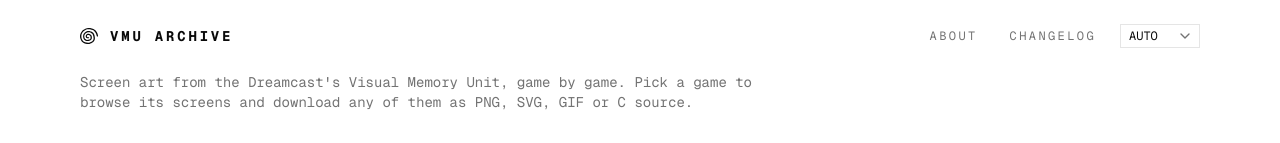
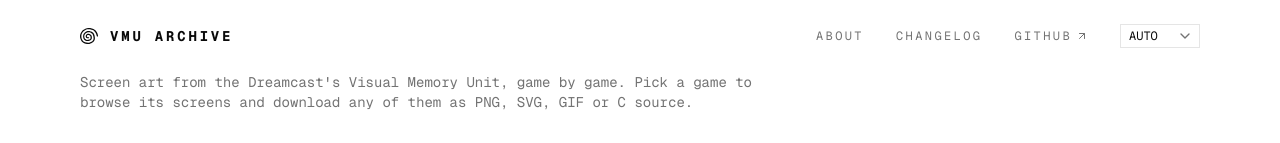
Before and after one commit to vgarmes/vmu-archive, a Next.js app: page / in a window 1280 px wide. Shown: the top 143 px of the page. Built offline with nearby package versions, Linux system fonts and the light colour scheme.

Commit message:
feat: github link in the header

```diff
--- a/src/components/SiteNav.tsx
+++ b/src/components/SiteNav.tsx
@@ -4,15 +4,37 @@ import { useEffect, useRef, useState } from 'react'
 import Link from 'next/link'
 import { usePathname } from 'next/navigation'
 import { cn } from 'cn'
+import { ArrowUpRightIcon } from 'lucide-react'
 import ThemeToggle, { ThemeButtons } from '@/components/ThemeToggle'
 
-const LINKS = [
+type NavLink = { href: string; label: string; external?: boolean }
+
+const LINKS: NavLink[] = [
 	{ href: '/about', label: 'About' },
-	{ href: '/changelog', label: 'Changelog' }
-] as const
+	{ href: '/changelog', label: 'Changelog' },
+	{
+		href: 'https://github.com/vgarmes/vmu-archive',
+		label: 'GitHub',
+		external: true
+	}
+]
 
 const NAV_LINK =
-	'text-muted-foreground hover:bg-foreground hover:text-background focus-visible:bg-foreground focus-visible:text-background flex h-6 items-center px-2 text-xs tracking-[0.2em] uppercase outline-none'
+	'text-muted-foreground hover:bg-foreground hover:text-background focus-visible:bg-foreground focus-visible:text-background flex h-6 items-center gap-1 px-2 text-xs tracking-[0.2em] uppercase outline-none'
+
+/** External links open in a new tab, marked with a diagonal arrow. */
+const newTab = (external?: boolean) =>
+	external ? { target: '_blank', rel: 'noreferrer' } : {}
+
+function Label({ label, external }: NavLink) {
+	return (
+		<>
+			{label}
+			{external && <ArrowUpRightIcon aria-hidden className="size-3 shrink-0" />}
+			{external && <span className="sr-only"> (opens in a new tab)</span>}
+		</>
+	)
+}
 
 /**
  * The header's links and theme. From `sm` up they sit in a row; below it they
@@ -49,12 +71,23 @@ export default function SiteNav() {
 	return (
 		<>
 			<nav className="hidden items-center gap-4 sm:flex">
-				{LINKS.map(({ href, label }) => (
-					<Link key={href} href={href} className={NAV_LINK}>
-						{label}
+				{LINKS.map(link => (
+					<Link
+						key={link.href}
+						href={link.href}
+						className={NAV_LINK}
+						{...newTab(link.external)}
+					>
+						<Label {...link} />
 					</Link>
 				))}
-				<ThemeToggle />
+				{/*
+					The links' px-2 only shows on hover, so their text sits 8px further
+					apart than the toggle's border sits from its neighbour; this evens it.
+				*/}
+				<div className="ml-2">
+					<ThemeToggle />
+				</div>
 			</nav>
 
 			<button
@@ -100,15 +133,16 @@ export default function SiteNav() {
 				)}
 			>
 				<ul>
-					{LINKS.map(({ href, label }) => (
-						<li key={href} className="border-t">
+					{LINKS.map(link => (
+						<li key={link.href} className="border-t">
 							<Link
-								href={href}
+								href={link.href}
 								onClick={() => setOpen(false)}
-								aria-current={pathname === href ? 'page' : undefined}
-								className="text-muted-foreground hover:text-foreground focus-visible:text-foreground aria-[current=page]:text-foreground flex h-12 items-center text-xs tracking-[0.2em] uppercase outline-none"
+								aria-current={pathname === link.href ? 'page' : undefined}
+								className="text-muted-foreground hover:text-foreground focus-visible:text-foreground aria-[current=page]:text-foreground flex h-12 items-center gap-1 text-xs tracking-[0.2em] uppercase outline-none"
+								{...newTab(link.external)}
 							>
-								{label}
+								<Label {...link} />
 							</Link>
 						</li>
 					))}
```
